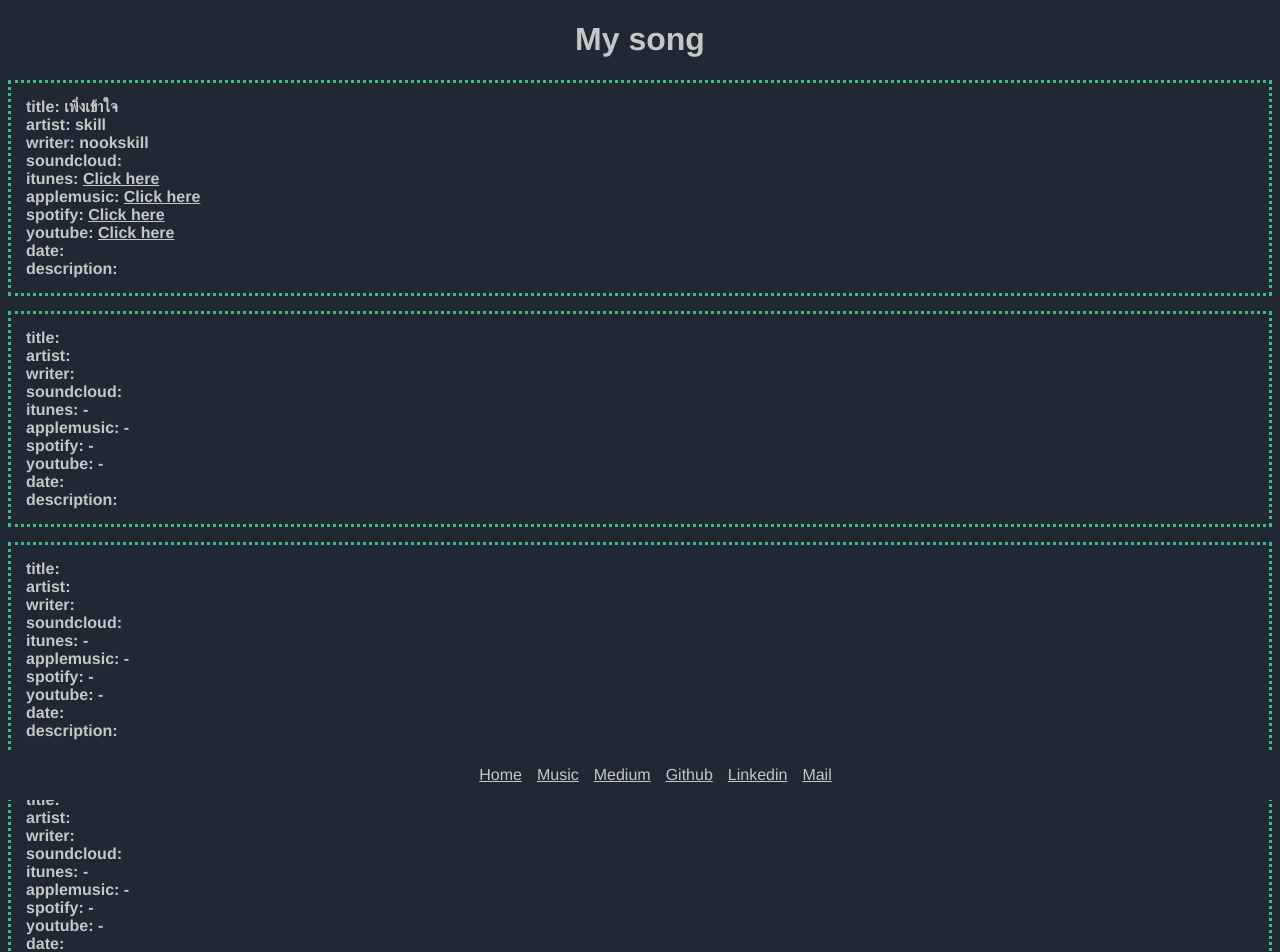
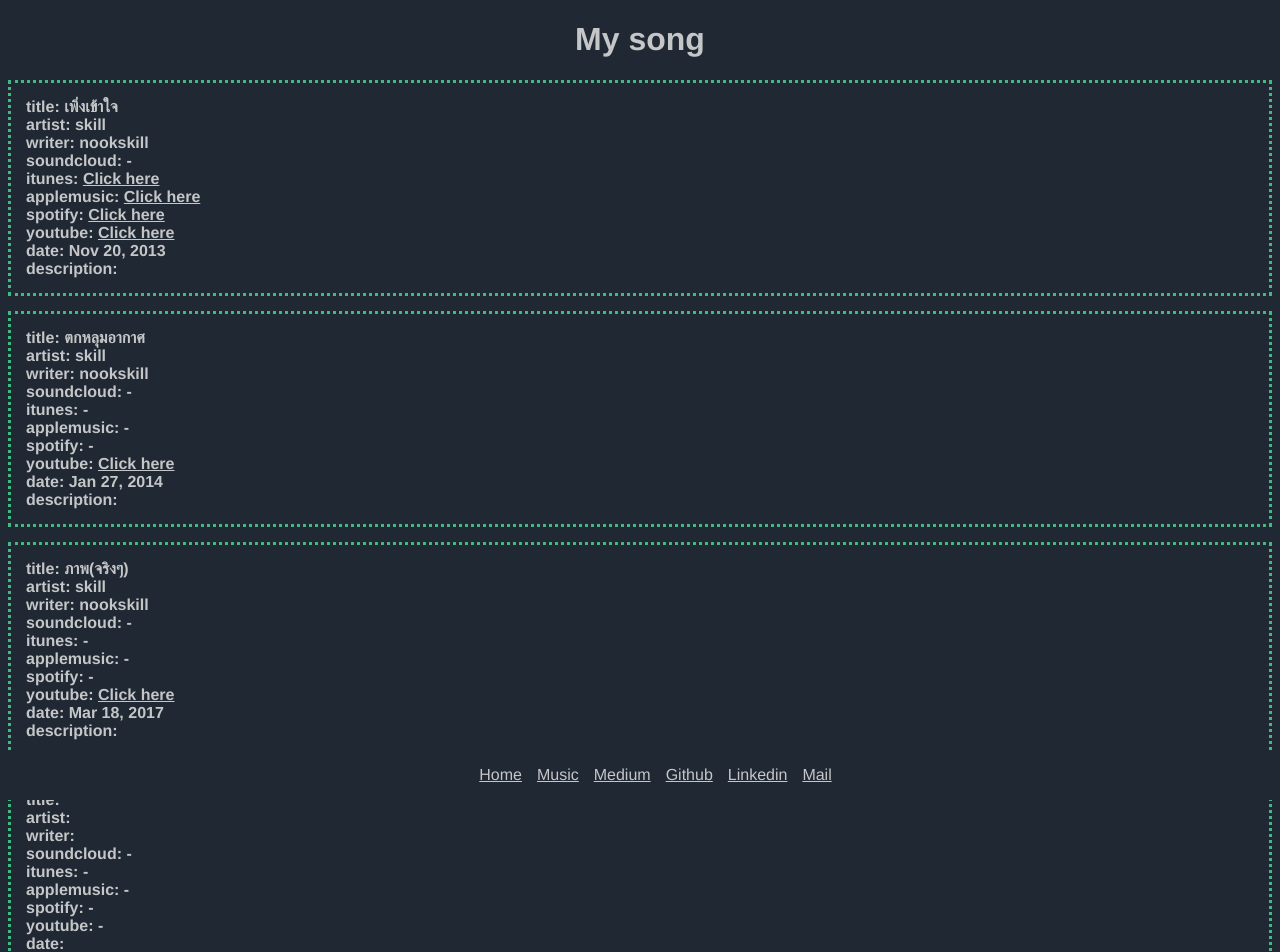
Before and after one commit to nookskill/supayut.com, a Vue app: page /music in a window 1280 px wide. Shown: the top 952 px of the page. Built offline with nearby package versions, Linux system fonts and the light colour scheme.

Commit message:
Update soundcloud in music page

```diff
--- a/public/music.json
+++ b/public/music.json
@@ -10,33 +10,33 @@
       "applemusic": "https://music.apple.com/th/album/%E0%B9%80%E0%B8%9E-%E0%B8%87%E0%B9%80%E0%B8%82-%E0%B8%B2%E0%B9%83%E0%B8%88/913428838?i=913428845",
       "spotify": "https://open.spotify.com/track/5idB38YdcYrZNWSPQaLXOw?si=GqZlcuOiTA2K51kYpuFDKw",
       "youtube": "https://www.youtube.com/watch?v=o02IYlLI7Y8",
-      "date": null,
+      "date": "Nov 20, 2013",
       "description": null
     },
     {
       "id": 2,
-      "title": "",
-      "artist": "",
-      "writer": "",
+      "title": "ตกหลุมอากาศ",
+      "artist": "skill",
+      "writer": "nookskill",
       "soundcloud": "",
       "itunes": null,
       "applemusic": "",
       "spotify": "",
-      "youtube": "",
-      "date": "",
+      "youtube": "https://www.youtube.com/watch?v=ONVs7W_LXGs",
+      "date": "Jan 27, 2014",
       "description": ""
     },
     {
       "id": 3,
-      "title": "",
-      "artist": "",
-      "writer": "",
+      "title": "ภาพ(จริงๆ)",
+      "artist": "skill",
+      "writer": "nookskill",
       "soundcloud": "",
       "itunes": null,
       "applemusic": "",
       "spotify": "",
-      "youtube": "",
-      "date": "",
+      "youtube": "https://www.youtube.com/watch?v=yjOUrwedSJc",
+      "date": "Mar 18, 2017",
       "description": ""
     },
     {
--- a/src/views/Music.vue
+++ b/src/views/Music.vue
@@ -6,7 +6,8 @@
         <div>title: {{item.title}}</div>
         <div>artist: {{item.artist}}</div>
         <div>writer: {{item.writer}}</div>
-        <div>soundcloud: {{item.soundcloud}}</div>
+        <div v-if="item.soundcloud">soundcloud: <a v-bind:href="item.soundcloud">Click here</a></div>
+        <div v-else>soundcloud: - </div>
         <div v-if="item.itunes">itunes: <a v-bind:href="item.itunes">Click here</a></div>
         <div v-else>itunes: - </div>
         <div v-if="item.applemusic">applemusic: <a v-bind:href="item.applemusic">Click here</a></div>
```
